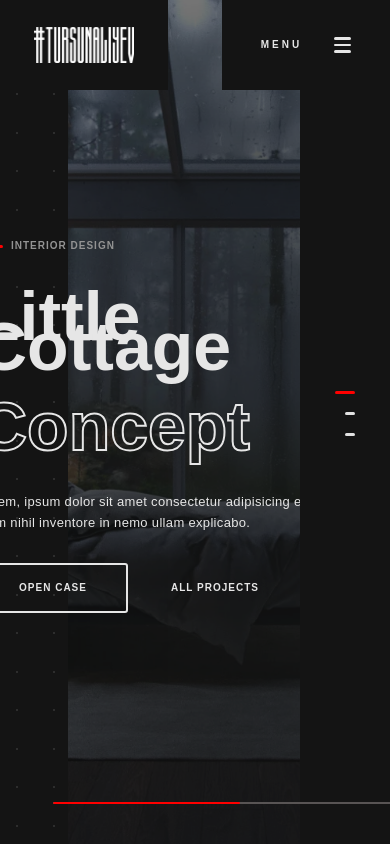
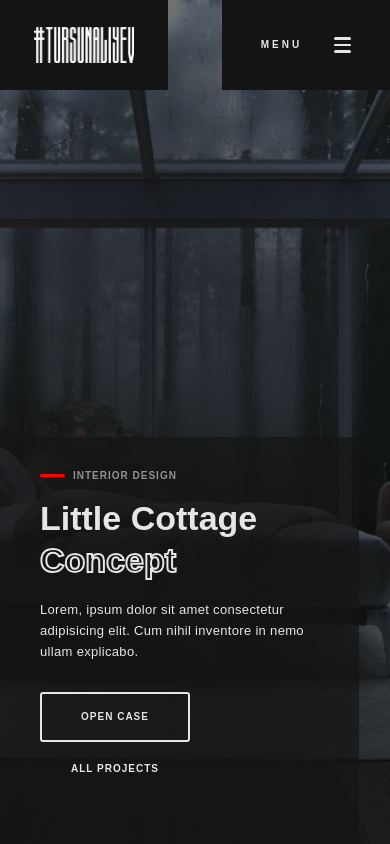
Before and after one commit to Asliddin2002/Web_app_for_designer, a Next.js app: page / in a window 390 px wide. Built offline with nearby package versions, Linux system fonts and the light colour scheme.

Commit message:
responsibility is added

```diff
--- a/src/app/globals.css
+++ b/src/app/globals.css
@@ -22,6 +22,7 @@
   /* colors */
   --color-customblack: #141414;
   --color-customwhite: #e6e6e6;
+  --color-customred: #ff0000;
 }
 
 /* generals styles */
--- a/src/components/hamburger-menu/index.tsx
+++ b/src/components/hamburger-menu/index.tsx
@@ -1,20 +1,30 @@
 "use client";
+import Link from "next/link";
+import { usePathname } from "next/navigation";
 import { useState, useEffect } from "react";
+
+const navLink = [
+  { id: 1, path: "/", label: "Home" },
+  { id: 2, path: "/about", label: "About" },
+  { id: 3, path: "/portfolio", label: "Works" },
+  { id: 4, path: "/contact", label: "Contact" },
+];
 
 const HamburgerMenu = () => {
   const [isOpen, setIsOpen] = useState(false);
   const [isAnimating, setIsAnimating] = useState(false);
   const [showContact, setShowContact] = useState(false);
+  const pathname = usePathname();
+
+  console.log("pathname", pathname);
 
   const toggleMenu = () => {
     if (!isAnimating) {
       setIsAnimating(true);
       setIsOpen(!isOpen);
       if (!isOpen) {
-        // When opening, show contact panel after a delay
         setTimeout(() => setShowContact(true), 150);
       } else {
-        // When closing, hide contact panel immediately
         setShowContact(false);
       }
     }
@@ -31,7 +41,6 @@ const HamburgerMenu = () => {
 
   return (
     <>
-      {/* Hamburger Button */}
       <div
         className="absolute right-0 top-0 w-[168px] h-[90px] bg-customblack z-40 flex items-center justify-center gap-[32px]"
         onClick={toggleMenu}
@@ -64,42 +73,26 @@ const HamburgerMenu = () => {
 
       <div
         className={`fixed inset-0 bg-[#0a0a0a] z-30 transform transition-transform duration-500 ease-in-out ${
-          isOpen ? "translate-x-0" : "duration-800 ease-out translate-x-full"
+          isOpen
+            ? "translate-x-0"
+            : "duration-500 md:duration-800 ease-out translate-x-full"
         }`}
       >
         <div className="container mx-auto h-full flex">
-          <div className="h-full flex flex-col justify-center pl-[215px] w-1/2">
+          <div className="h-full flex flex-col justify-center  items-center  sm:pl-[50px] lg:pl-[215px] w-full sm:w-1/2">
             <nav className="space-y-8">
-              <a
-                href="#"
-                className="block text-white text-4xl font-light hover:text-gray-300 transition-colors"
-              >
-                Home
-              </a>
-              <a
-                href="#"
-                className="block text-white text-4xl font-light hover:text-gray-300 transition-colors"
-              >
-                About
-              </a>
-              <a
-                href="#"
-                className="block text-white text-4xl font-light hover:text-gray-300 transition-colors"
-              >
-                Works
-              </a>
-              <a
-                href="#"
-                className="block text-white text-4xl font-light hover:text-gray-300 transition-colors"
-              >
-                Contact
-              </a>
-              <a
-                href="#"
-                className="block text-white text-4xl font-light hover:text-gray-300 transition-colors"
-              >
-                Blog
-              </a>
+              {navLink.map((nav) => (
+                <Link
+                  onClick={() => setIsOpen(false)}
+                  key={nav.id}
+                  href={nav.path}
+                  className={`block text-xl sm:text-4xl font-semibold hover:text-gray-300 transition-colors ${
+                    pathname === nav.path ? "text-customred" : "text-white"
+                  }`}
+                >
+                  {nav.label}
+                </Link>
+              ))}
             </nav>
           </div>
         </div>
@@ -107,7 +100,7 @@ const HamburgerMenu = () => {
 
       {/* Contact Panel (Right Side) */}
       <div
-        className={`fixed right-0 top-0 h-full w-[563px] bg-customblack z-30 transform transition-transform ${
+        className={`hidden sm:block fixed right-0 top-0 h-full w-[350px] xl:w-[563px] 3xl:w-[1050px] bg-customblack z-30 transform transition-transform ${
           isOpen
             ? "translate-x-0 duration-500 ease-out"
             : "translate-x-full duration-100 ease-in"
@@ -117,26 +110,26 @@ const HamburgerMenu = () => {
         }}
       >
         <div className="h-full flex flex-col justify-center pl-[40px]">
-          <div className="space-y-8 text-white">
+          <div className="space-y-8 text-white tracking-widest">
             <div>
-              <p className="text-sm text-gray-400">COUNTRY:</p>
-              <p className="text-lg">Uzbekistan</p>
+              <p className="text-xs text-gray-400">COUNTRY:</p>
+              <p className="text-md text-gray-400">Uzbekistan</p>
             </div>
             <div>
-              <p className="text-sm text-gray-400">CITY:</p>
-              <p className="text-lg">Tashkent</p>
+              <p className="text-xs text-gray-400">CITY:</p>
+              <p className="text-md text-gray-400">Tashkent</p>
             </div>
             <div>
-              <p className="text-sm text-gray-400">ADRESS:</p>
-              <p className="text-lg">Yunusobod 13\12\34</p>
+              <p className="text-xs text-gray-400">ADRESS:</p>
+              <p className="text-md text-gray-400">Yunusobod 13\12\34</p>
             </div>
             <div>
-              <p className="text-sm text-gray-400">EMAIL:</p>
-              <p className="text-lg">tursunaliyev@mail.com</p>
+              <p className="text-xs text-gray-400">EMAIL:</p>
+              <p className="text-md text-gray-400">tursunaliyev@mail.com</p>
             </div>
             <div>
-              <p className="text-sm text-gray-400">PHONE:</p>
-              <p className="text-lg">+(998) 99 556 59 67</p>
+              <p className="text-xs text-gray-400">PHONE:</p>
+              <p className="text-md text-gray-400">+(998) 99 556 59 67</p>
             </div>
           </div>
         </div>
--- /dev/null
+++ b/src/components/hooks/useWindowSIze.ts
@@ -0,0 +1,32 @@
+"use client";
+import { useState, useEffect } from "react";
+
+export function useWindowSize() {
+  const [windowSize, setWindowSize] = useState({
+    width: window.innerWidth,
+    height: window.innerHeight,
+  });
+
+  useEffect(() => {
+    function handleResize() {
+      setWindowSize({
+        width: window.innerWidth,
+        height: window.innerHeight,
+      });
+    }
+
+    window.addEventListener("resize", handleResize);
+
+    return () => window.removeEventListener("resize", handleResize);
+  }, []);
+
+  return {
+    windowSize,
+    isMd: windowSize.width < 1024,
+    isSm: windowSize.width < 768,
+    isLg: windowSize.width < 1280,
+    isXl: windowSize.width < 1536,
+    is2Xl: windowSize.width < 1920,
+    is3Xl: windowSize.width >= 1920,
+  };
+}
--- a/src/components/main-carousel/Carousel.tsx
+++ b/src/components/main-carousel/Carousel.tsx
@@ -7,14 +7,16 @@ import DotGrid from "../dots-animation";
 import "slick-carousel/slick/slick.css";
 import "slick-carousel/slick/slick-theme.css";
 import "./styles.css";
+import { useWindowSize } from "../hooks/useWindowSIze";
 
 function HomePageCarousel() {
   const sliderRef = useRef<Slider>(null);
   const [activeSlide, setActiveSlide] = useState(0);
   const [progress, setProgress] = useState(0);
+  const { isSm } = useWindowSize();
 
   const settings = {
-    dots: true,
+    dots: !isSm,
     infinite: true,
     speed: 1300,
     slidesToShow: 1,
@@ -122,7 +124,7 @@ function HomePageCarousel() {
 
   return (
     <div className="slider-container h-screen overflow-hidden relative z-10 ">
-      <div className="absolute inset-0 -z-10">
+      <div className="hidden md:block absolute inset-0 -z-10">
         <DotGrid
           dotSize={2}
           gap={35}
@@ -137,9 +139,9 @@ function HomePageCarousel() {
       </div>
 
       {/* Progress Bar */}
-      <div className="absolute bottom-[40px] left-[13.5%] 3xl:left-[28%] w-[350px]  h-[2px] bg-[#585454] z-40 rounded-full overflow-hidden">
+      <div className=" hidden md:block absolute bottom-[40px] left-[13.5%] 3xl:left-[28%] w-[350px]  h-[2px] bg-[#585454] z-40 rounded-full overflow-hidden">
         <div
-          className="h-full bg-[#FF0000] transition-all duration-100 ease-linear rounded-full"
+          className="h-full bg-customred transition-all duration-100 ease-linear rounded-full"
           style={{ width: `${progress}%` }}
         ></div>
       </div>
@@ -153,27 +155,27 @@ function HomePageCarousel() {
             } ${i === activeSlide ? "active-slide" : "inactive-slide"}`}
           >
             <div
-              className={`slide flex flex-col z-40 bg-transparent absolute top-[50%] -left-[90px] 3xl:left-[200px] -translate-y-[50%] transition-transform duration-800 content ${
+              className={`slide flex flex-col z-40 bg-[rgba(20,20,20,0.7)] w-[92%]  md:w-auto  md:bg-transparent absolute py-6 px-10 md:p-0 bottom-0 pb-[60px] md:pb-0 md:bottom-auto md:top-[50%] md:-left-[90px] 3xl:left-[200px] md:-translate-y-[50%] transition-transform duration-800 content ${
                 i === activeSlide ? "active-content" : "inactive-content"
               }`}
             >
               <div className="flex items-center gap-2">
-                <div className="w-[25px] h-[3px] bg-[#FF0000] rounded-2xl"></div>
+                <div className="w-[25px] h-[3px] bg-customred rounded-2xl"></div>
                 <span className="text-[10px] font-bold tracking-widest text-[#939393]">
                   INTERIOR DESIGN
                 </span>
               </div>
-              <h1 className="text-[68px] font-extrabold mt-[40px] text-customwhite">
+              <h1 className="text-[34px] md:text-[68px] font-extrabold mt-3 md:mt-[40px] text-customwhite">
                 Little Cottage
               </h1>
-              <h1 className="text-[68px] font-extrabold text-transparent stroke-text mt-[50px] max-w-[600px]">
+              <h1 className="text-[34px] md:text-[68px] font-extrabold text-transparent stroke-text mt-3 md:mt-[50px] max-w-[600px]">
                 Concept
               </h1>
-              <p className="mt-[50px] text-[13px] text-customwhite w-[340px] leading-relaxed tracking-wide font-light">
+              <p className="mt-6 md:mt-[50px] text-[13px] text-customwhite md:w-[340px] leading-relaxed tracking-wide font-light">
                 Lorem, ipsum dolor sit amet consectetur adipisicing elit. Cum
                 nihil inventore in nemo ullam explicabo.
               </p>
-              <div className="text-customwhite text-[10px] tracking-widest font-semibold mt-[30px] flex items-center gap-3">
+              <div className="text-customwhite text-[10px] tracking-widest font-semibold mt-[30px] flex flex-col sm:flex-row sm:items-center gap-3">
                 <button className="py-2 w-[150px] border-[2px] rounded-[3px] border-customwhite hover:text-[#DF0303] cursor-pointer transition duration-500">
                   OPEN CASE
                 </button>
@@ -182,7 +184,7 @@ function HomePageCarousel() {
                 </button>
               </div>
             </div>
-            <div className="h-full w-[80vw] relative bg-current overflow-hidden">
+            <div className="h-full md:w-[80vw] relative bg-current overflow-hidden">
               <div className="absolute left-0 h-[200vh] top-0 bottom-0 w-[350px] 3xl:w-[400px] bg-customblack blur-[150px] z-10 "></div>
 
               <div className="absolute left-0 top-0 bottom-0 right-0 bg-customblack opacity-40 z-20"></div>
@@ -200,7 +202,7 @@ function HomePageCarousel() {
         ))}
       </Slider>
 
-      <div className="absolute right-0 top-0 bottom-0 w-[90px] bg-customblack z-10"></div>
+      <div className="hidden md:block absolute right-0 top-0 bottom-0 w-[90px] bg-customblack z-10"></div>
 
       <style jsx global>{`
         .slick-slide {
--- a/src/components/main-carousel/styles.css
+++ b/src/components/main-carousel/styles.css
@@ -33,3 +33,9 @@
 .slick-slide {
   padding: 0 10px;
 }
+
+@media screen and (max-width: 767px) {
+  .slick-slide {
+    padding: 0;
+  }
+}
```
